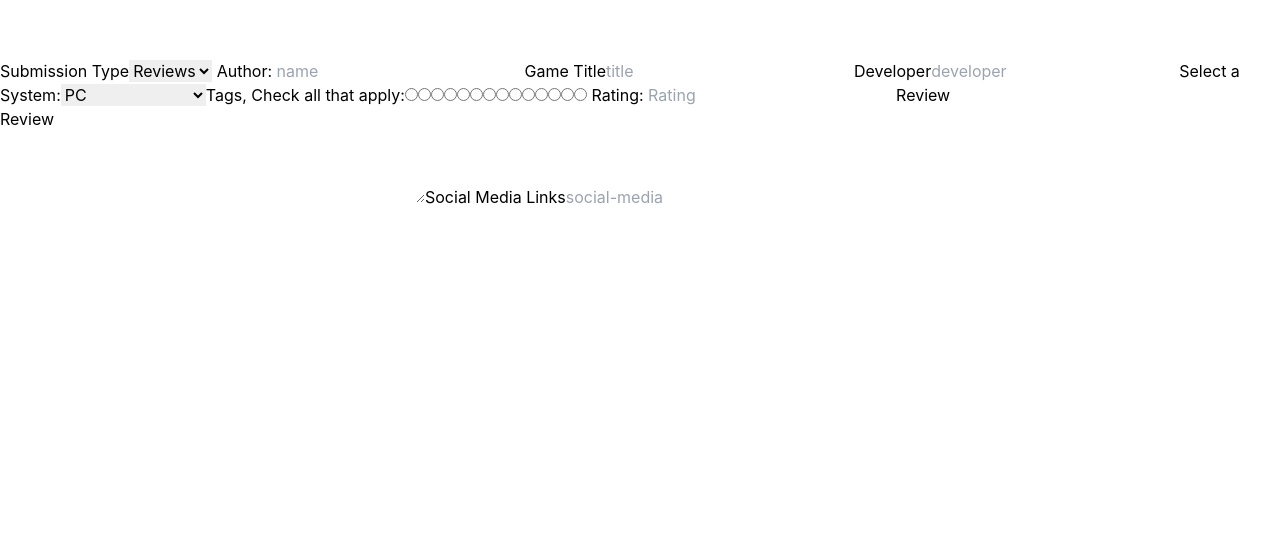
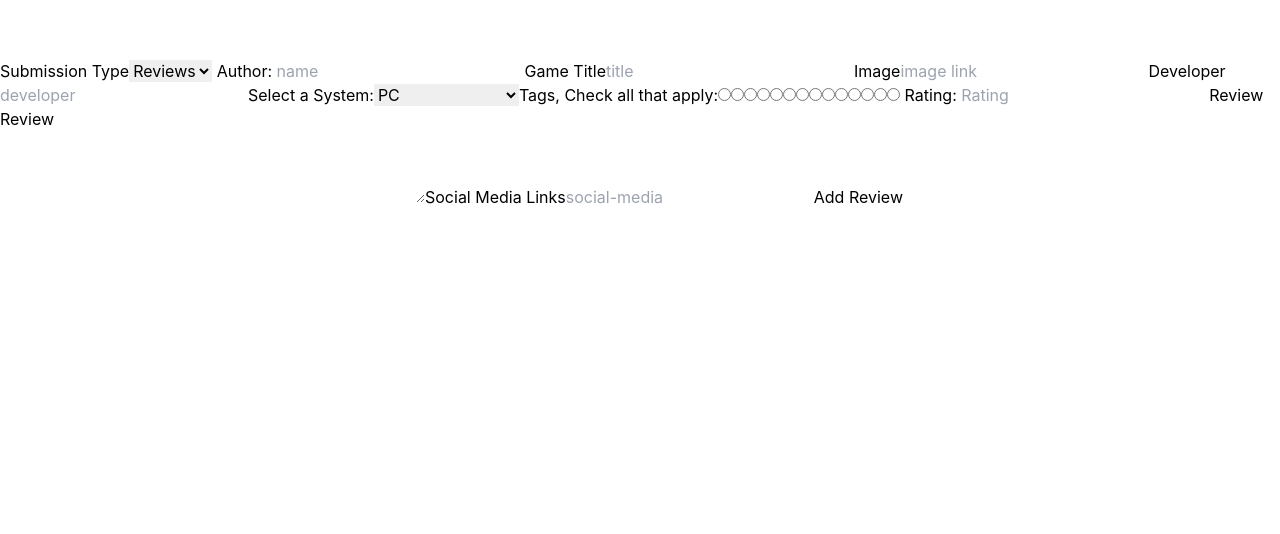
Before and after one commit to mako314/neat-fleek, a React (Create React App) app: page / in a window 1280 px wide. Shown: the part 266-800 px from the top of the page. Built offline with nearby package versions, Linux system fonts and the light colour scheme; data requests are answered from the project's data file.

Commit message:
add working post, need to fix tags and system

```diff
--- a/src/App.js
+++ b/src/App.js
@@ -9,8 +9,7 @@ function App() {
   return (
     <div>
        {/* <Navbar  /> */}
-      {/* <ReviewList/> */}
-       <FormOne/>
+      <ReviewList/>
     </div>
 
   );
--- a/src/Components/FormOne.js
+++ b/src/Components/FormOne.js
@@ -6,7 +6,9 @@ import React from 'react';
 //move social media links to bottom
 //flex items-center max-w-md mx-auto
 
-function FormOne(){
+function FormOne({gameReviews, setGameReviews}){
+
+    console.log(gameReviews)
 
     function handleSubmit(e){
     e.preventDefault()
@@ -21,7 +23,17 @@ function FormOne(){
         system: e.target.systems.value,
         rating: e.target.rating.value
     }
+    fetch('http://localhost:3000/reviews', {
+      method: 'POST',
+      headers: {
+        'Accept': 'application/json',
+        'Content-Type': 'application/json'
+      },
+      body : JSON.stringify(newReview)
+    })
 
+    .then(resp => resp.json())
+    .then(newReview => setGameReviews([...gameReviews, newReview]))
 
     }
 
@@ -50,6 +62,12 @@ function FormOne(){
                     Game Title
                     <input type="text" name="title" placeholder="title"/>
                 </label>
+
+                <label>
+                    Image
+                    <input type="text" name="image" placeholder="image link"/>
+                </label>
+
                 <label>
                     Developer
                     <input type="text" name="developer" placeholder="developer"/>
@@ -101,6 +119,8 @@ function FormOne(){
                     <input type="text" name="socialmedia" placeholder="social-media"/>
                 </label>
 
+                <button type="submit">Add Review</button>
+
             </form>
         </div>
     )
--- a/src/Components/ReviewList.js
+++ b/src/Components/ReviewList.js
@@ -31,8 +31,8 @@ function ReviewList(){
 
     return (
       <>
+        <FormOne  gameReviews = {gameReviews} setGameReviews={setGameReviews}/>
         <ul className="cards">{mappedGameReviews}</ul>
-        <FormOne setGameReviews={setGameReviews}/>
       </>
     )
 }
```
Also changed, not shown: db.json.
